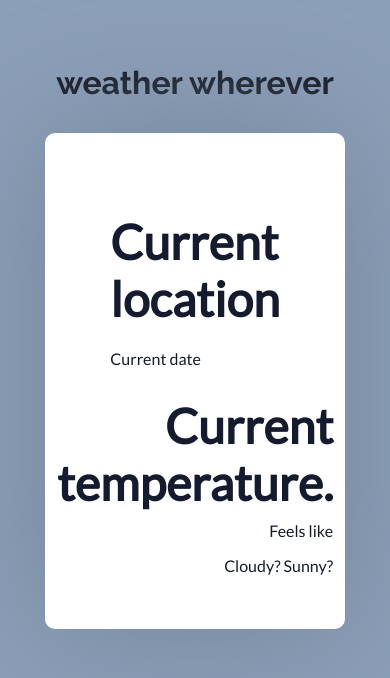
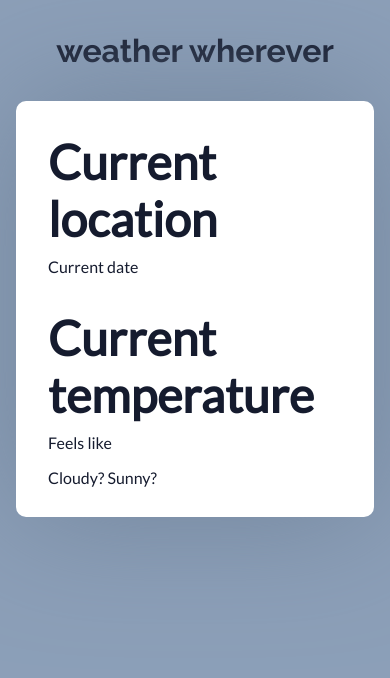
Before and after one commit to veetiveeti/weather-app, a plain HTML site: page index.html in a window 390 px wide. Drawn offline with Linux system fonts and the light colour scheme.

Commit message:
Cleaned SCSS
- Cleaned up styles a bit

```diff
--- a/index.html
+++ b/index.html
@@ -15,7 +15,7 @@
                 <p class="card__location__date">Current date</h2>
             </div>
             <div class="card__temperature">
-                <h2 class="card__temperature__degree">Current temperature.</h2>
+                <h2 class="card__temperature__degree">Current temperature</h2>
                 <p class="card__temperature__feelslike"> Feels like </p>
                 <p class="card__temperature__description">Cloudy? Sunny?</p>
             </div>
--- a/styles.scss
+++ b/styles.scss
@@ -10,8 +10,7 @@
 
 body {
     margin: 0;
-    padding: 0 20% 0 20%;
-    width: 100%;
+    width: 100vw;
     font-size: 16px;
     color: rgb(21, 27, 46);
     background-color: #8c9fb8;
@@ -21,8 +20,8 @@ body {
 .headline {
     font-family: 'Raleway', Times;
     font-size: 2em;
-    color: rgb(20, 23, 32);
-    margin-top: 1em;
+    color: rgb(21, 27, 46);
+    margin: 1em 0 1em 0;
     text-align: center;
 }
 
@@ -31,10 +30,11 @@ body {
     // Grid
     display: grid;
     grid-template-columns: 50% 50%;
+    overflow-wrap: break-word;
     // Dimensions
-    margin: 2em 10% 0 10%;
-    padding: 5em;
+    margin: auto;
     height: fit-content;
+    width: 40%;
     // Colors
     font-family: 'Lato', sans-serif;
     background-color: white;
@@ -43,9 +43,10 @@ body {
     filter: drop-shadow(0 0 4rem rgb(114, 133, 156));
 
     &__location {
-        display: grid;
-        justify-content: center;
+        display: flex;
+        flex-direction: column;
         text-align: left;
+        padding: 3em;
 
         &__name {
             margin-bottom: 0.2em;
@@ -54,9 +55,10 @@ body {
     }
 
     &__temperature {
-        display: grid;
-        justify-content: center;
+        display: flex;
+        flex-direction: column;
         text-align: right;
+        padding: 3em;
 
         &__degree {
             margin-bottom: 0.2em;
@@ -69,19 +71,44 @@ body {
     }
 }
 
-@media only screen and (max-width: 880px) {
+@media only screen and (max-width: 800px) {
+
+    body {
+        padding: 0 1em 1em 1em;
+    }
+
     .card {
       // Grid
          display: grid;
          grid-template-columns: 100%;
          grid-template-rows: 50% 50%;
-         margin: 2em 2% 0 2%;
+         margin: 0 auto;
+         width: 100%;
 
-         &__temperature {
-            margin-top: 1em;
+         &__location {
+            display: flex;
+            flex-direction: column;
+            text-align: left;
+            padding: 2em;
+         }
+            &__name {
+                 margin-bottom: 0.2em;
+                 font-size: 2em;
         }
-    }
-    body {
-        padding: 2em 10% 0 10%;
-    }
-  }
+
+        &__temperature {
+            display: flex;
+            flex-direction: column;
+            text-align: left;
+            padding: 0 2em 2em 2em;
+         }
+            &__degree {
+                margin-bottom: 0.2em;
+                font-size: 2em;
+            }
+
+            &__feelslike {
+                margin-bottom: 1em;
+            }
+        }
+}
```
Also changed, not shown: styles.css, 1 other file.
